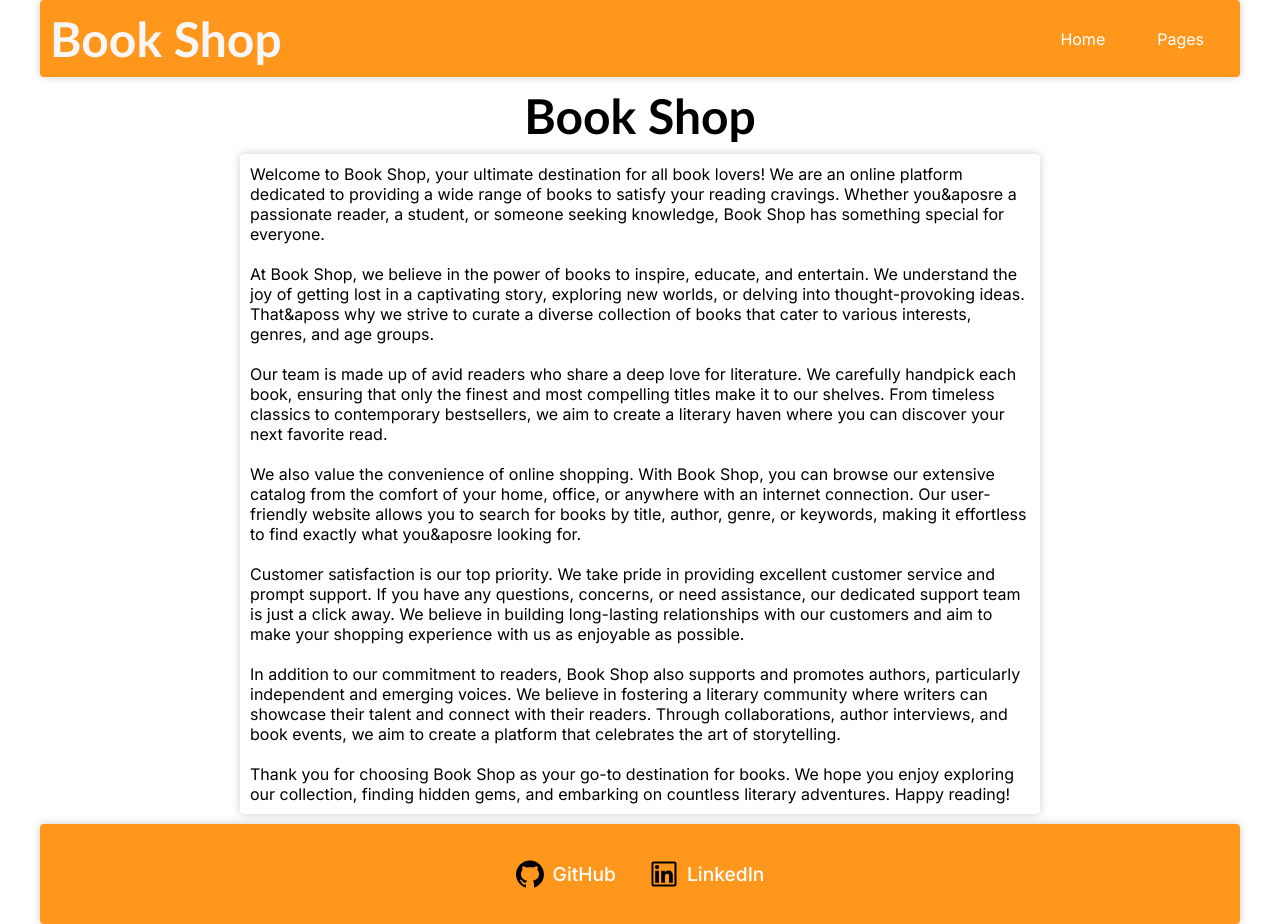
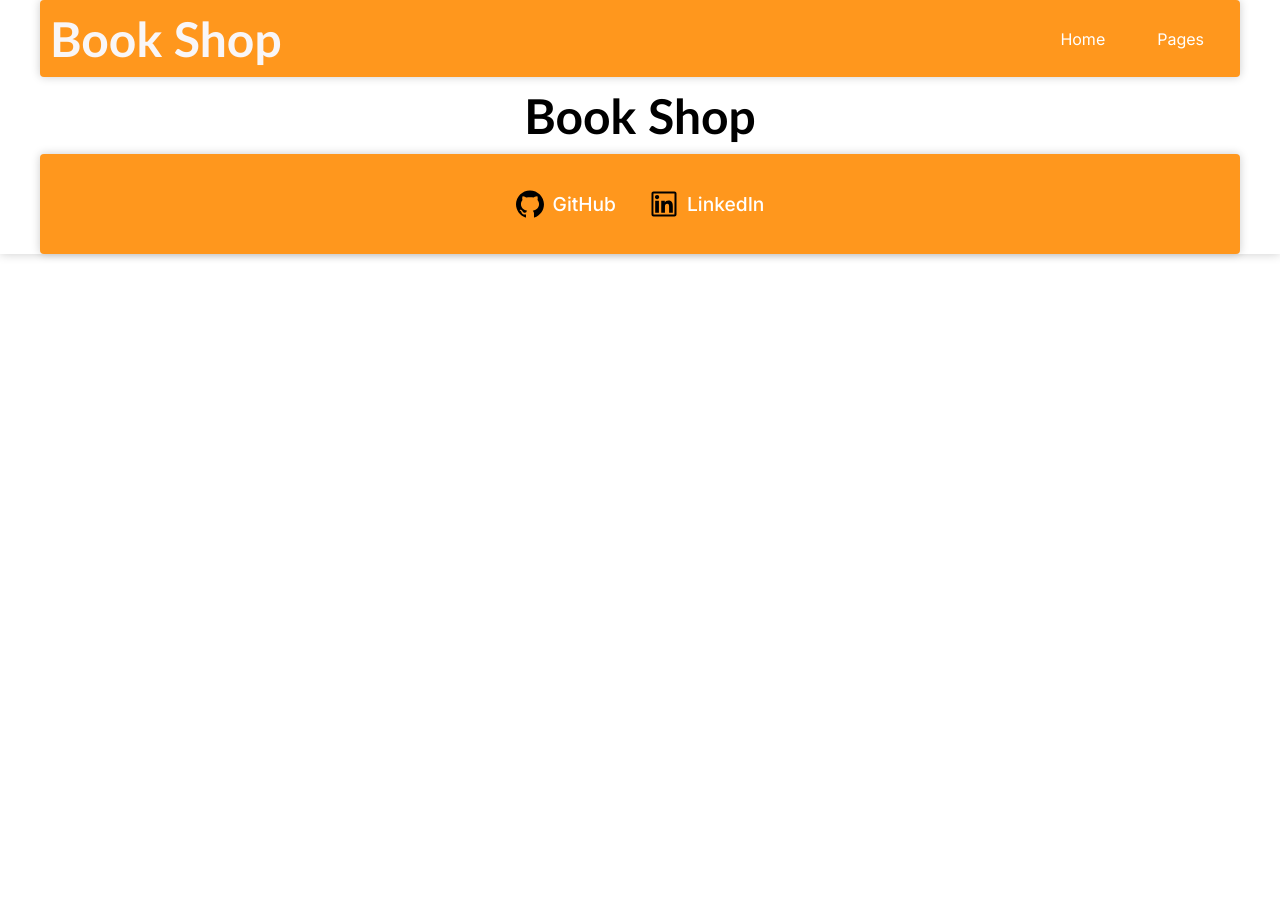
Before and after one commit to MazlumErk/book-shop, a Next.js app: page /about-us in a window 1280 px wide. After the commit the page ends 800 px from the top, so only its background shows below. Built offline with nearby package versions, Linux system fonts and the light colour scheme.

Commit message:
fixed about-us component

```diff
--- a/app/about-us/page.tsx
+++ b/app/about-us/page.tsx
@@ -1,6 +1,5 @@
 "use client";
 
-import AboutUs from "@/components/about-us";
 // Components
 import Footer from "@/components/footer";
 import Header from "@/components/header";
@@ -12,7 +11,6 @@ export default function Home() {
     <div className="home">
         <Header />
         <Logo className="logo-dark"/>
-        <AboutUs />
         <Footer />
     </div>
   );
```
